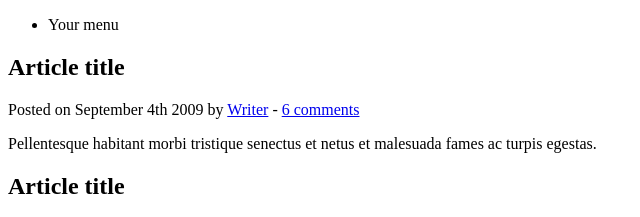
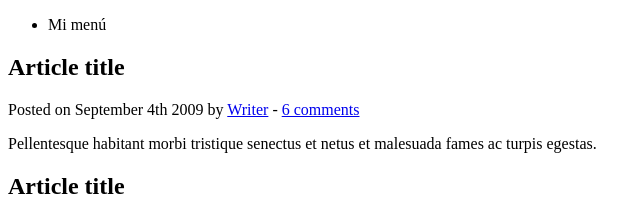
Before and after one commit to jorgeca12/demo-repos2, a plain HTML site: page index.html in a window 1280 px wide. Shown: the top 217 px of the page, 0-640 px from the left. Drawn offline with Linux system fonts and the light colour scheme.

Commit message:
Se modifico index.html la palabra menu

```diff
--- a/index.html
+++ b/index.html
@@ -12,7 +12,7 @@
 	<header>
 		<nav>
 			<ul>
-				<li>Your menu</li>
+				<li>Mi menú</li>
 			</ul>
 		</nav>
 	</header>
```
